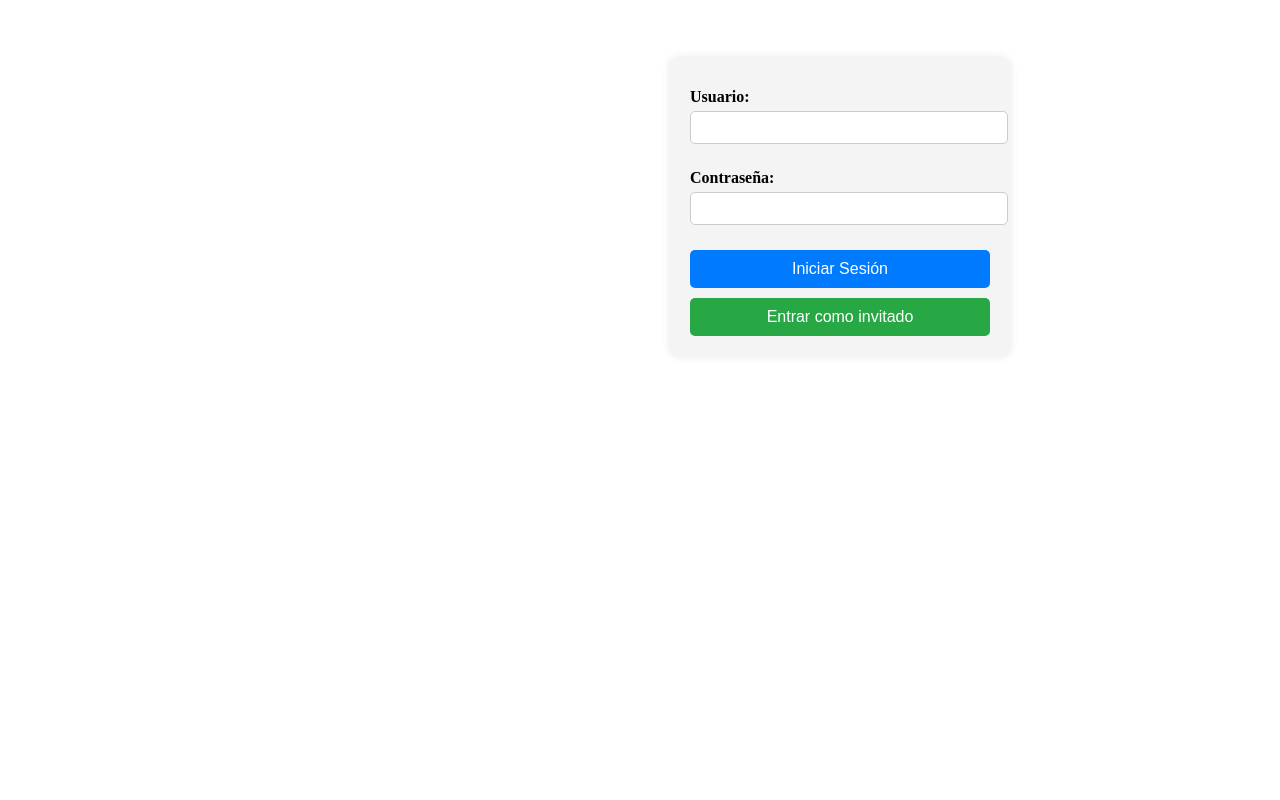
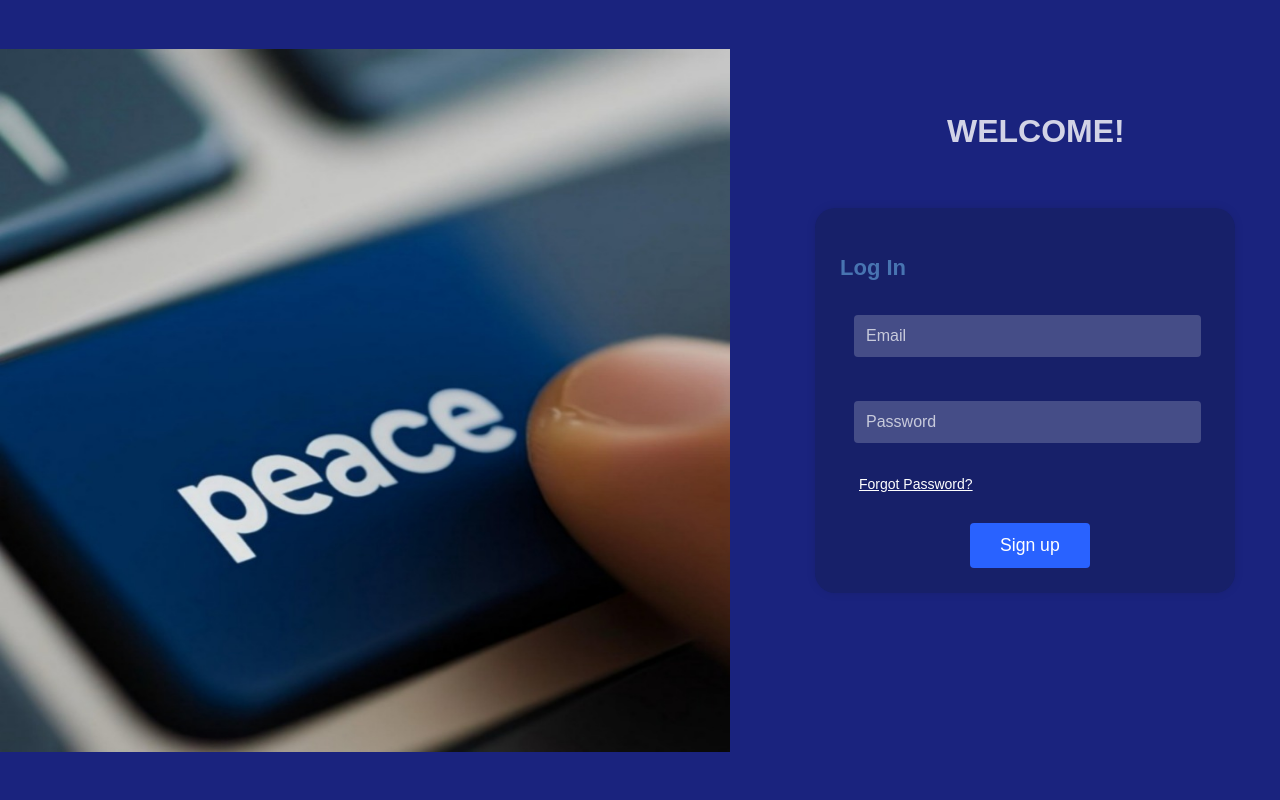
Before and after one commit to Mukinma/Paz-Justicia-Blog, a PHP site: page /login.html in a window 1280 px wide. Run offline with PHP 8.4, Linux system fonts and the light colour scheme.

Commit message:
Agregado imagen PeaceInProgress, modificado login.css y login.html, borrado loginAsideBG.jpeg

```diff
--- a/public/css/login.css
+++ b/public/css/login.css
@@ -1,69 +1,98 @@
-form {
-    max-width: 300px;
-    margin: 50px auto;
-    padding: 20px;
-    background: #f4f4f4;
-    border-radius: 8px;
-    box-shadow: 0px 0px 10px rgba(0, 0, 0, 0.1);
-}
-
-label {
-    display: block;
-    margin: 10px 0 5px;
-    font-weight: bold;
-}
-
-input {
-    width: 100%;
-    padding: 8px;
-    margin-bottom: 15px;
-    border: 1px solid #ccc;
-    border-radius: 5px;
-}
-
-button {
-    width: 100%;
-    padding: 10px;
-    margin-top: 10px;
-    border: none;
-    border-radius: 5px;
-    cursor: pointer;
-    font-size: 16px;
-}
-
-button[type="submit"] {
-    background: #007bff;
-    color: white;
-}
-
-button[type="submit"]:hover {
-    background: #0056b3;
-}
-
-button:last-child {
-    background: #28a745;
-    color: white;
-}
-
-button:last-child:hover {
-    background: #218838;
-}
-
-body{
+body {
+    background-color: #1a237e;
+    color: #fff;
+    font-family: sans-serif;
     display: flex;
     justify-content: center;
     align-items: center;
-
+    min-height: 100vh;
+    margin: 0;
+    position: relative;
 }
 
-aside{
-    width: 50%;
-    max-width: 400px;
-    background-image: url('public/images/loginAsideBG.jpeg');
+.login-image {
+    width: 730px;
+    height: 703px;
+    margin-right: 40px;
+    flex-shrink: 0;
 }
 
-section{
-    display: flex;
-    flex-direction: column;
-    justify-content: center;
+h2 {
+    position: absolute;
+    top: 86px;
+    left: 947px;
+    font-size: 2em;
+    font-weight: bold;
+    color: #ffffffcd;
+    text-align: left;
+    font-family: "Big Family" 700;
 }
+
+.login-form {
+    flex: 1;
+    max-width: 370px;
+    margin: 7px auto;
+    padding: 25px;
+    /* Elimina opacity: 50%; */
+    background: rgba(15, 27, 43, 0.25); /* Usa rgba() para la opacidad del fondo */
+    border-radius: 20px;
+    box-shadow: 0px 0px 10px rgba(0, 0, 0, 0.1);
+    color: #4874B1;
+}
+
+.login-container h3 {
+    font-size: 22px;
+}
+
+.form-group {
+    margin-bottom: 20px;
+    margin-left: 2px;
+    padding: 12px;
+    width: 323px;
+    /* Elimina opacity: 100%; */
+}
+
+.form-group:last-of-type {
+    margin-bottom: 40px;
+}
+
+.form-group input {
+    width: 100%;
+    padding: 12px;
+    border: none;
+    border-radius: 4px;
+    background-color: rgba(255, 255, 255, 0.2);
+    color: #fff;
+    font-size: 1em;
+}
+
+.form-group input::placeholder {
+    color: rgba(255, 255, 255, 0.7);
+}
+
+.forgot-password {
+    margin-left: 19px;
+    color: #fff;
+    margin-bottom: auto;
+    font-size: 14px;
+}
+
+.button-group {
+    margin-top: 30px;
+    margin-left: 130px;
+}
+
+.login-button {
+    background-color: #2962ff;
+    color: #fff;
+    padding: 12px 30px;
+    border: none;
+    border-radius: 4px;
+    font-size: 1.1em;
+    cursor: pointer;
+    transition: background-color 0.3s ease;
+}
+
+.login-button:hover {
+    background-color: #1e52d4;
+}
--- a/public/login.html
+++ b/public/login.html
@@ -1,29 +1,28 @@
 <!DOCTYPE html>
-<html lang="en">
+<html lang="es">
 <head>
     <meta charset="UTF-8">
     <meta name="viewport" content="width=device-width, initial-scale=1.0">
     <title>Login</title>
-    <link rel="stylesheet" href="css/login.css">
+    <link rel="stylesheet" href="./css/login.css">
 </head>
 <body>
-    <aside>
-
-    </aside>
-    <section>
-        <form action="login.php" method="POST">
-            <label for="nombre">Usuario:</label>
-            <input type="text" name="usuario" required>
-
-            <label for="password">Contraseña:</label>
-            <input type="password" name="password" required>
-
-            <button type="submit">Iniciar Sesión</button>
-            <button type="submit">Entrar como invitado</button>
-        </form>
-    </section>
-
-
-
+    <img src="./images/PeaceInProgress.jpeg" alt="Imagen de teclado con la palabra peace" class="login-image">
+    <form action="login.php" method="POST" class="login-form">
+        <h2>WELCOME!</h2>
+        <div class="login-container">
+            <h3>Log In</h3>
+            <div class="form-group">
+                <input type="email" id="email" name="email" placeholder="Email" required>
+            </div>
+            <div class="form-group">
+                <input type="password" id="password" name="password" placeholder="Password" required>
+            </div>
+            <a href="#" class="forgot-password"><label for="recordar">Forgot Password?</label></a>
+            <div class="button-group">
+                <button type="submit" class="login-button">Sign up</button>
+            </div>
+        </div>
+    </form>
 </body>
 </html>
```
Also changed, not shown: public/images/PeaceInProgress.jpeg (added), public/images/loginAsideBG.jpeg (deleted).
